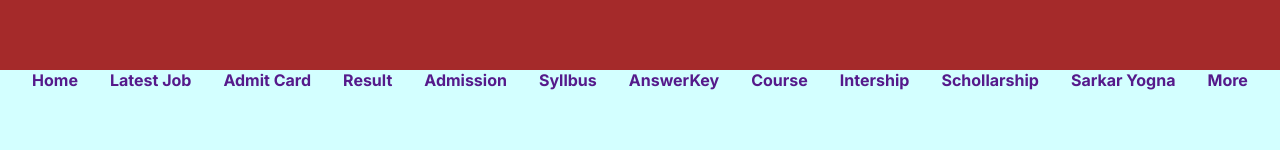
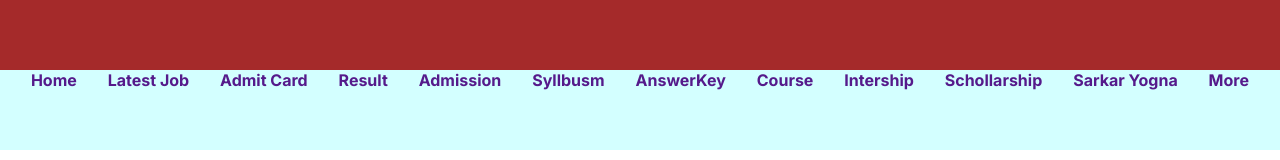
Before and after one commit to mausamjha34/mausam-jha, a plain HTML site: page index.html in a window 1280 px wide. Shown: the part 170-330 px from the top of the page. Drawn offline with Linux system fonts and the light colour scheme.

Commit message:
m change

```diff
--- a/index.html
+++ b/index.html
@@ -23,7 +23,7 @@
                     <li><a href="" class="navbar" id="Admit_Card">Admit Card</a></li>
                     <li><a href="" class="navbar" id="Result">Result</a></li>
                     <li><a href="" class="navbar" id="Admission">Admission</a></li>
-                    <li><a href="" class="navbar" id="Syllbus">Syllbus</a></li>
+                    <li><a href="" class="navbar" id="Syllbus">Syllbusm</a></li>
                     <li><a href="" class="navbar" id="AnswerKey">AnswerKey</a></li>
                     <li><a href="" class="navbar" id="Course">Course</a></li>
                     <li><a href="" class="navbar" id="Intership">Intership</a></li>
```
